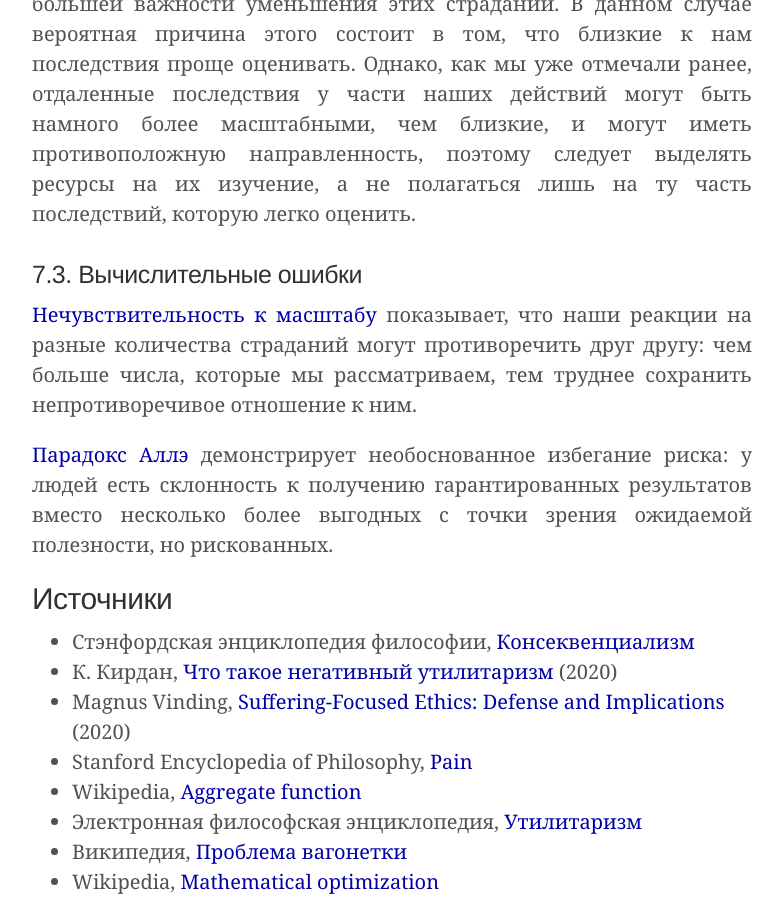
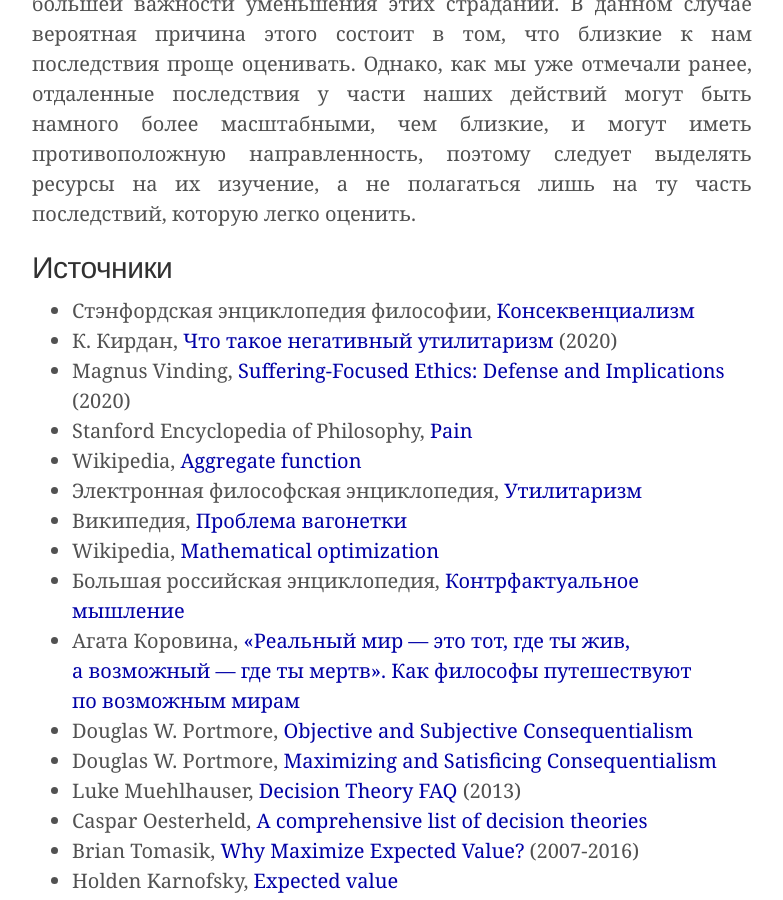
Before and after one commit to ReducingSuffering/reducingsuffering.github.io, a Jekyll site: the page built from _articles/what-is-suffering-reduction.md, in a window 1280 px wide and 900 px high, scrolled down 27317 px. Shown: the whole window, without its empty margins (248-1031 px from the left). Built offline with Jekyll 4.4.1, drawn with Linux system fonts in a browser that asks for light colours; some of the changed text lies outside the part shown.

Commit message:
Update what-is-suffering-reduction.md

```diff
--- a/_articles/what-is-suffering-reduction.md
+++ b/_articles/what-is-suffering-reduction.md
@@ -354,13 +354,6 @@
 
 Менее очевидной, но схожей ошибкой является идея о том, что нам следует целиком сфокусироваться на уменьшении страданий своих близких, или в своем поселении, или в своей стране, или в рамках человеческого вида, а также ограничиться ближайшими поколениями. Как и в предыдущем случае, пространственно-временная близость страданий к агенту создает впечатление большей важности уменьшения этих страданий. В данном случае вероятная причина этого состоит в том, что близкие к нам последствия проще оценивать. Однако, как мы уже отмечали ранее, отдаленные последствия у части наших действий могут быть намного более масштабными, чем близкие, и могут иметь противоположную направленность, поэтому следует выделять ресурсы на их изучение, а не полагаться лишь на ту часть последствий, которую легко оценить.
 
-<a name="7.3"></a>
-### 7.3. Вычислительные ошибки
-
-[Нечувствительность к масштабу](https://lesswrong.ru/w/%D0%9F%D1%80%D0%B5%D0%BD%D0%B5%D0%B1%D1%80%D0%B5%D0%B6%D0%B5%D0%BD%D0%B8%D0%B5_%D0%BC%D0%B0%D1%81%D1%88%D1%82%D0%B0%D0%B1%D0%BE%D0%BC) показывает, что наши реакции на разные количества страданий могут противоречить друг другу: чем больше числа, которые мы рассматриваем, тем труднее сохранить непротиворечивое отношение к ним.
-
-[Парадокс Аллэ](https://lesswrong.ru/w/%D0%9F%D0%B0%D1%80%D0%B0%D0%B4%D0%BE%D0%BA%D1%81_%D0%90%D0%BB%D0%BB%D1%8D) демонстрирует необоснованное избегание риска: у людей есть склонность к получению гарантированных результатов вместо несколько более выгодных с точки зрения ожидаемой полезности, но рискованных.
-
 <a name="sources"></a>
 ## Источники
 
@@ -432,8 +425,6 @@
 * Magnus Vinding, [Priorities for reducing suffering: Reasons not to prioritize the Abolitionist Project](https://magnusvinding.com/2021/08/09/reasons-not-to-prioritize-the-abolitionist-project/) (2021)
 * Брайан Томасик, [Почему мы должны оставаться кооперативными](https://reducingsuffering.github.io/450.html) (2011-2019)
 * Магнус Виндинг, [Вред смерти](https://reducingsuffering.github.io/magnus-vinding-the-harm-of-death.html) (2015)
-* Элиезер Юдковский, [Нечувствительность к масштабу](https://lesswrong.ru/w/%D0%9F%D1%80%D0%B5%D0%BD%D0%B5%D0%B1%D1%80%D0%B5%D0%B6%D0%B5%D0%BD%D0%B8%D0%B5_%D0%BC%D0%B0%D1%81%D1%88%D1%82%D0%B0%D0%B1%D0%BE%D0%BC)
-* Элиезер Юдковский, [Парадокс Аллэ](https://lesswrong.ru/w/%D0%9F%D0%B0%D1%80%D0%B0%D0%B4%D0%BE%D0%BA%D1%81_%D0%90%D0%BB%D0%BB%D1%8D)
 
 <a name="further"></a>
 ## Что еще почитать
```
